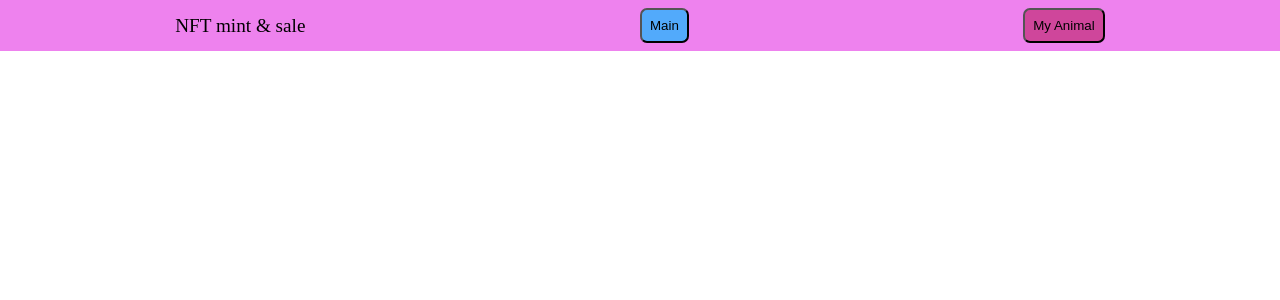
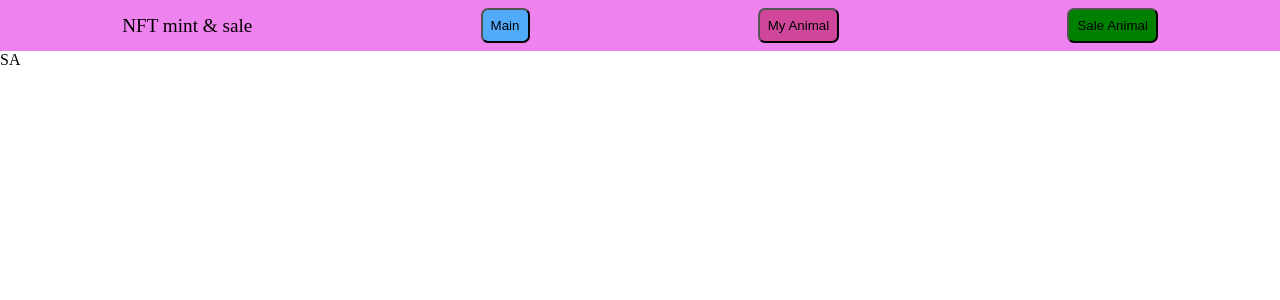
Before and after one commit to Slimidity/Dapp-Project, a React (Create React App) app in the folder frontend/: page /sale-animal in a window 1280 px wide. Shown: the top 300 px of the page. Built offline with nearby package versions, Linux system fonts and the light colour scheme; what web3 would draw is missing.

Commit message:
feat: nft 판매페이지 init

```diff
--- a/frontend/src/App.tsx
+++ b/frontend/src/App.tsx
@@ -2,6 +2,7 @@ import React, { FC, useEffect, useState } from 'react';
 import { BrowserRouter, Routes, Route } from 'react-router-dom';
 import Layout from './components/Layout';
 import MyAnimal from './components/MyAnimal';
+import SaleAnimal from './components/SaleAnimal';
 import Main from './routes/Main';
 const App: FC = () => {
   const [account, setAccount] = useState<string>('');
@@ -32,6 +33,10 @@ const App: FC = () => {
         <Routes>
           <Route path="/" element={<Main account={account} />} />
           <Route path="/my-animal" element={<MyAnimal account={account} />} />
+          <Route
+            path="/sale-animal"
+            element={<SaleAnimal account={account} />}
+          />
         </Routes>
       </Layout>
     </BrowserRouter>
--- a/frontend/src/components/Layout.module.css
+++ b/frontend/src/components/Layout.module.css
@@ -24,3 +24,7 @@
 .headerBtn.animal {
   background-color: rgb(207, 70, 155);
 }
+
+.headerBtn.sale {
+  background-color: green;
+}
--- a/frontend/src/components/Layout.tsx
+++ b/frontend/src/components/Layout.tsx
@@ -18,6 +18,11 @@ const Layout: FC = ({ children }) => {
               My Animal
             </button>
           </Link>
+          <Link to="/sale-animal">
+            <button className={`${styles.headerBtn} ${styles.sale}`}>
+              Sale Animal
+            </button>
+          </Link>
         </div>
         <div className={styles.children}>{children}</div>
       </div>
--- /dev/null
+++ b/frontend/src/components/SaleAnimal.tsx
@@ -0,0 +1,10 @@
+import React, { FC } from 'react';
+
+interface SaleAnimalProps {
+  account: string;
+}
+const SaleAnimal: FC<SaleAnimalProps> = ({ account }) => {
+  return <div>SA</div>;
+};
+
+export default SaleAnimal;
```
